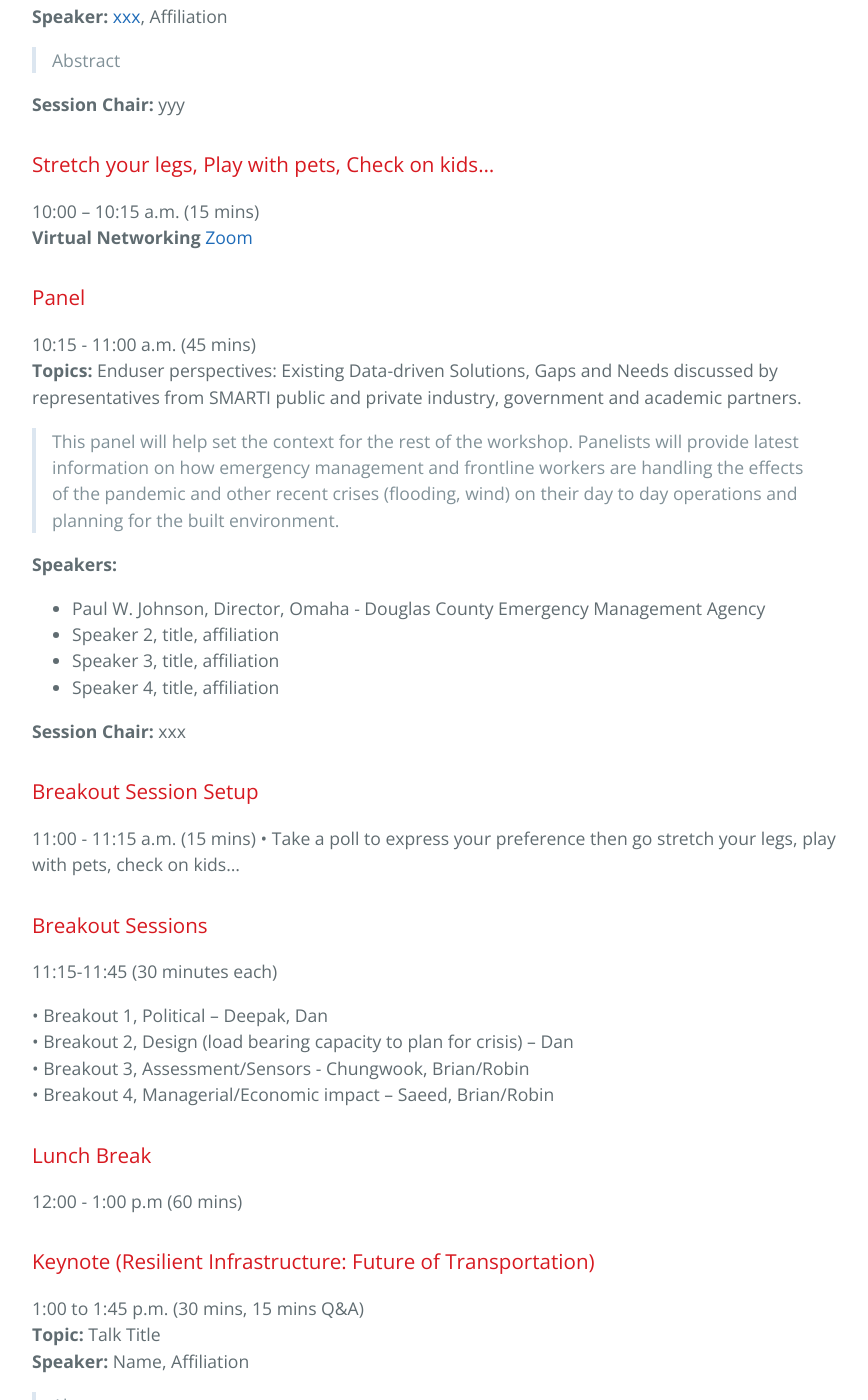
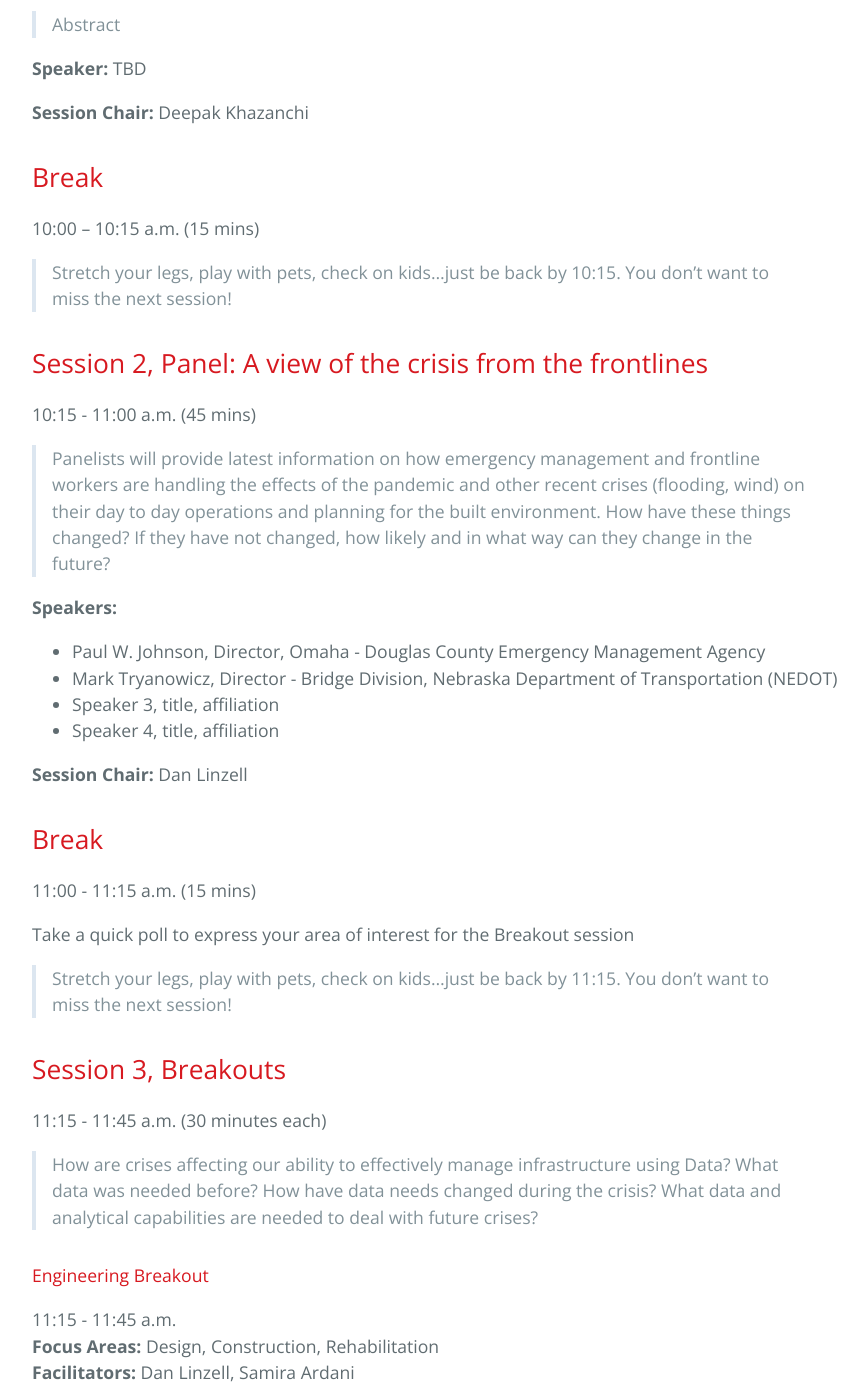
Before and after one commit to BridgingBigData/BridgingBigData.github.io, a Jekyll site: the page built from pages/bbd2020agenda.md, in a window 1280 px wide and 1400 px high, scrolled down 926 px. Shown: the whole window, without its empty margins (192-1060 px from the left). Built offline with Jekyll 4.4.1, drawn with Linux system fonts in a browser that asks for light colours; some of the changed text lies outside the part shown.

Commit message:
Update bbd2020agenda.md

```diff
--- a/pages/bbd2020agenda.md
+++ b/pages/bbd2020agenda.md
@@ -10,76 +10,100 @@ description: BBD 2020 Agenda
 Monday November 9th, 2020, 9:00 A.M. to 3 P.M. Central Time
 
 
-### Welcome and Opening Remarks
+## Session 1, Keynote: Using Data for Disaster Management
+9:00 - 10:00 a.m.
+
+##### Workshop Kick-off and Speaker Introduction
 9:00 - 9:15 a.m. (10 mins, 5 mins transition time)
 **Topic:** Welcome Remarks
-**Speaker:** [xxx](link)
-**Session Chair:** yyy
+**Speaker:** TBD <!--[xxx](link) -->
 
-### Keynote (Using Data for Disaster Management)
 9:15 - 10:00 a.m. (30 mins, 15 mins Q&A)
-**Topic:** Talk Title Goes Here
-**Webinar** [Zoom Link](link_goes_here)
-**Speaker:** [xxx](link), Affiliation
-<!-- :pushpin: [**Slides**](document_link) -->
+**Topic:** Using Data for Disaster Management
 > Abstract
 
-**Session Chair:** yyy
+**Speaker:** TBD <!-- [xxx](link), Affiliation  -->
+<!-- :pushpin: [**Slides**](document_link)
+-->
 
-### Stretch your legs, Play with pets, Check on kids...
+**Session Chair:** Deepak Khazanchi
+
+## Break
 10:00 – 10:15 a.m. (15 mins)
-**Virtual Networking** [Zoom](link)
 
-### Panel
+> Stretch your legs, play with pets, check on kids...just be back by 10:15. You don't want to miss the next session!
+
+## Session 2, Panel: A view of the crisis from the frontlines
 10:15 - 11:00 a.m. (45 mins)
-**Topics:** Enduser perspectives: Existing Data-driven Solutions, Gaps and Needs discussed by representatives from SMARTI public and private industry, government and academic partners.
-> This panel will help set the context for the rest of the workshop. Panelists will provide latest information on how emergency management and frontline workers are handling the effects of the pandemic and other recent crises (flooding, wind) on their day to day operations and planning for the built environment.
+
+> Panelists will provide latest information on how emergency management and frontline workers are handling the effects of the pandemic and other recent crises (flooding, wind) on their day to day operations and planning for the built environment. How have these things changed? If they have not changed, how likely and in what way can they change in the future?
 
 **Speakers:**
 - Paul W. Johnson, Director, Omaha - Douglas County Emergency Management Agency
-- Speaker 2, title, affiliation
+- Mark Tryanowicz, Director - Bridge Division, Nebraska Department of Transportation (NEDOT)
 - Speaker 3, title, affiliation
 - Speaker 4, title, affiliation
 
-**Session Chair:** xxx
+**Session Chair:** Dan Linzell
 
-### Breakout Session Setup
+## Break
 11:00 - 11:15 a.m. (15 mins)
-•	Take a poll to express your preference then go stretch your legs, play with pets, check on kids...
+
+Take a quick poll to express your area of interest for the Breakout session
+
+> Stretch your legs, play with pets, check on kids...just be back by 11:15. You don't want to miss the next session!
 
 
-### Breakout Sessions
-11:15-11:45  (30 minutes each)
+## Session 3, Breakouts
+11:15 - 11:45 a.m. (30 minutes each)
 
-•	Breakout 1, Political – Deepak, Dan
-•	Breakout 2, Design (load bearing capacity to plan for crisis) – Dan
-•	Breakout 3, Assessment/Sensors - Chungwook, Brian/Robin
-•	Breakout 4, Managerial/Economic impact –  Saeed, Brian/Robin
+> How are crises affecting our ability to effectively manage infrastructure using Data? What data was needed before? How have data needs changed during the crisis? What data and analytical capabilities are needed to deal with future crises?
 
-### Lunch Break
-12:00 - 1:00 p.m (60 mins)
+#### Engineering Breakout
+11:15 - 11:45 a.m.
+**Focus Areas:** Design, Construction, Rehabilitation
+**Facilitators:** Dan Linzell, Samira Ardani
 
-### Keynote (Resilient Infrastructure: Future of Transportation)
-1:00 to 1:45 p.m. (30 mins, 15 mins Q&A)
-**Topic:** Talk Title
-**Speaker:** Name, Affiliation
+#### Technology Breakout
+11:15 - 11:45 a.m.
+**Focus Areas:** Assessment, Sensors, Simulations
+**Facilitators:** Chungwook Sim, Robin Gandhi, Saeed Yashar Eftekhar
 
-> Abstract
+#### Society Breakout
+11:15 - 11:45 a.m.
+**Focus Areas:** Policy, Management, Impact
+**Facilitators:** Deepak Khazanchi, Brian Ricks
 
-**Session Chair:** xxx
+#### Summary of Breakouts
+11:45 a.m. - 12:00 p.m. (15 mins)
 
 
-### Stretch your legs, Play with pets, Check on kids...
+## Lunch Break
+12:00 - 1:00 p.m (60 mins)
+> Stretch your legs, play with pets, check on kids, eat lunch...just be back by 1:00. You don't want to miss the next session!
+
+### Session 4, Keynote: Future World Vision for Resilient Communities
+1:00 to 1:45 p.m. (30 mins, 15 mins Q&A)
+**Topic:** Future World Vision for Resilient Communities
+> Future World Vision will help ensure that the decisions we make as civil engineers, in building high-tech, resilient, and sustainable communities of the future, optimize desirable outcomes while avoiding undesirable and unintended consequences. By mapping out key trends and potential outcomes, we projected a range of plausible future-based scenarios.
+
+**Speaker:** Gerald (Jerry) Buckwalter, Chief Operating and Strategy Officer, American Society of Civil Engineers
+
+**Session Chair:** Dan Linzell
+
+## Break
 1:45 – 2:00 p.m. (15 mins)
-**Virtual Networking** [Zoom](link)
 
-### Emerging SMARTI Solutions: Posters and Demonstrations
+> Stretch your legs, play with pets, check on kids...just be back by 2:00. You don't want to miss the next session!
+
+## Session 5, Emerging Solutions: Posters and Demonstrations
 2:00 - 2:45 p.m (45 mins)
+
 **Session Co-Chairs:** Brian Ricks, Samira Ardani
 
 [Poster/Demonstration Guidelines](https://bridgingbigdata.github.io/pages/bbd2020posterdemo.html)
 
-**Topics:**
+**Topics:** Coming soon!
   - Topic 1, [Speaker Name](Link)
   - Topic 2, [Speaker Name](Link)
   - Topic 3, [Speaker Name](Link)
```
Also changed, not shown: other parts of pages/bbd2020agenda.md (+3 -3 lines).
